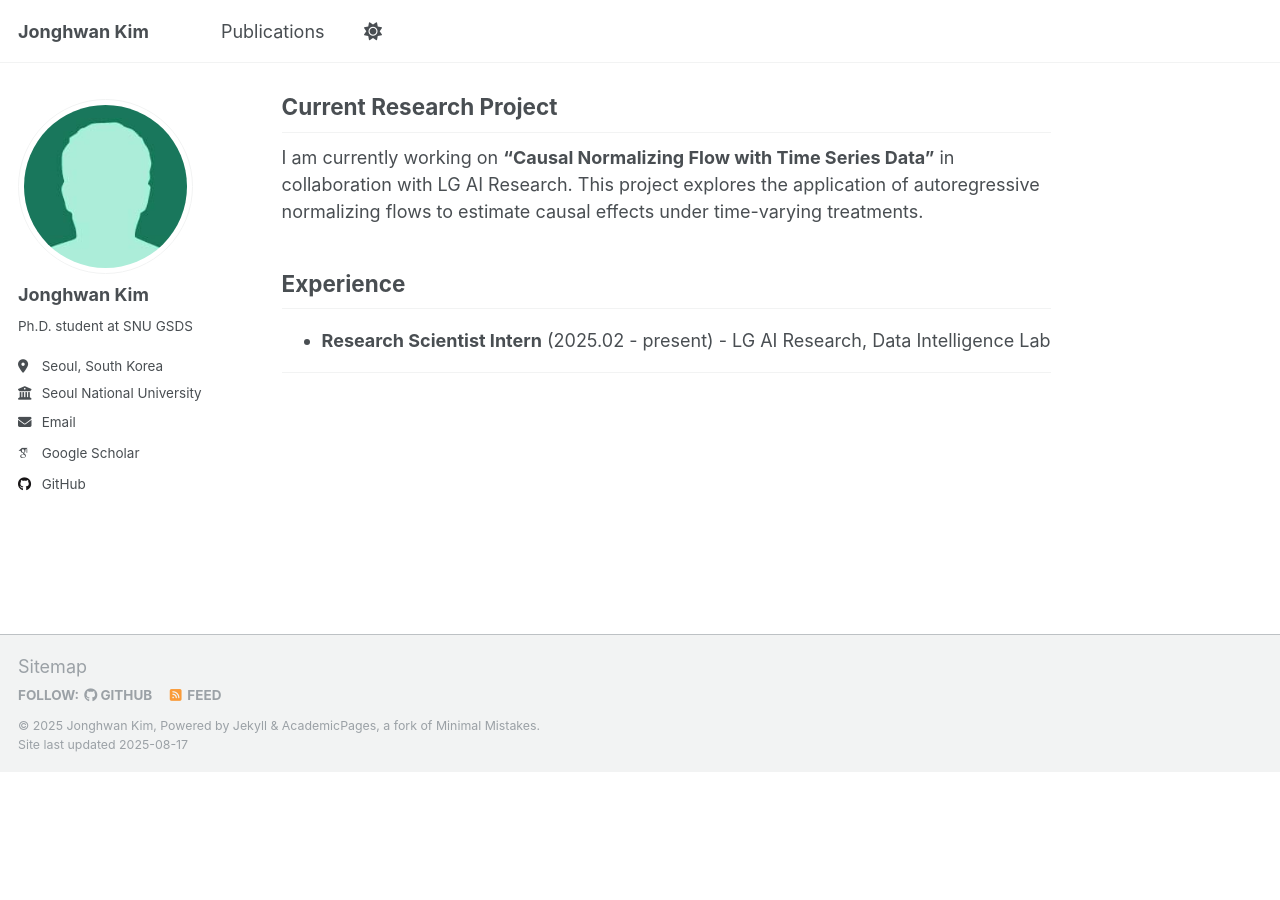
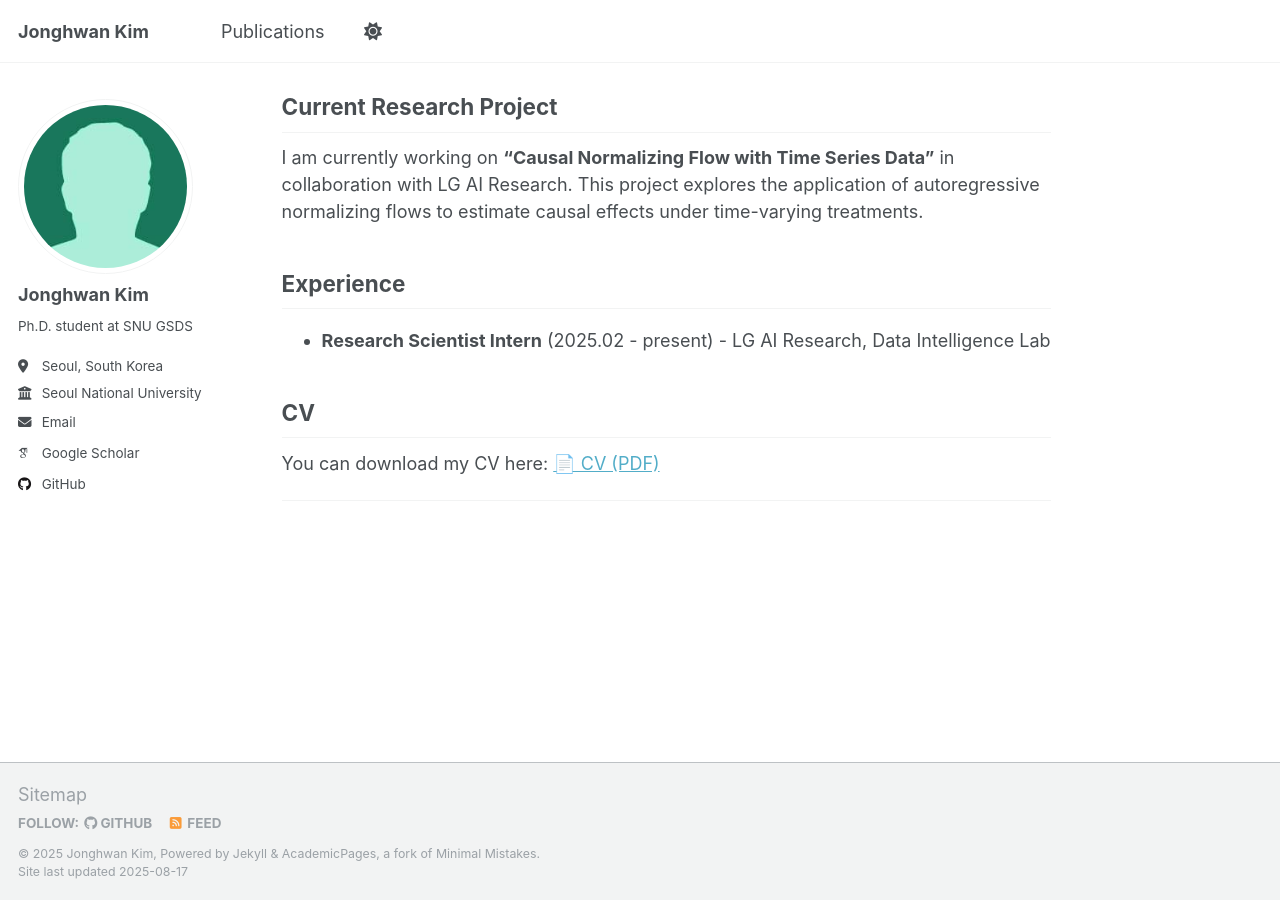
Before and after one commit to JongHwan-K/JongHwan-K.github.io, a Jekyll site: the page built from _pages/about.md, in a window 1280 px wide and 900 px high, scrolled down 926 px. Built offline with Jekyll 4.4.1, drawn with Linux system fonts in a browser that asks for light colours; some web fonts are replaced; a script that is not in the unit is left out; before the commit the page ends 1698 px from its top, so only the background shows below that.

Commit message:
added link for CV

```diff
--- a/_pages/about.md
+++ b/_pages/about.md
@@ -33,5 +33,7 @@ I am currently working on **"Causal Normalizing Flow with Time Series Data"** in
 
 - **Research Scientist Intern** (2025.02 - present) - LG AI Research, Data Intelligence Lab
 
+## CV
+You can download my CV here: [📄 CV (PDF)](/files/Jonghwan_s_CV.pdf)
 
 ---
```
